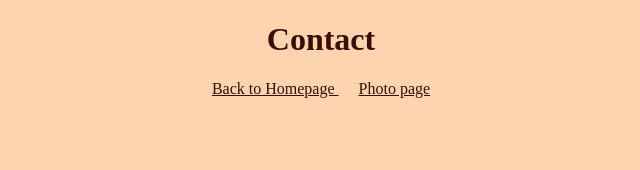
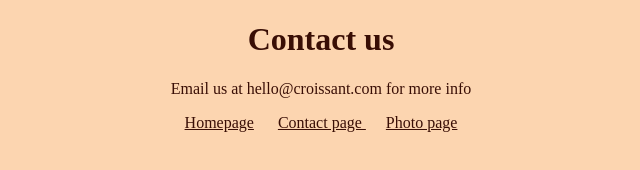
Before and after one commit to kcystrng/Croissant, a plain HTML site: page contact.html in a window 1280 px wide. Shown: the whole page, without its empty margins (319-959 px from the left). Drawn offline with Linux system fonts and the light colour scheme.

Commit message:
Edited footer

```diff
--- a/contact.html
+++ b/contact.html
@@ -4,15 +4,17 @@
     <meta charset="UTF-8" />
     <meta http-equiv="X-UA-Compatible" content="IE=edge" />
     <meta name="viewport" content="width=device-width, initial-scale=1.0" />
-    <title>Document</title>
+    <title>Contact Us</title>
     <link rel="stylesheet" href="src/style.css" />
   </head>
   <body>
-    <h1>Contact</h1>
-    <footer>
-      <a href="/index.html"> Back to Homepage </a>
-
-      <a href="photo.html"> Photo page </a>
+    <h1>Contact us</h1>
+    <p>Email us at hello@croissant.com for more info</p>
+<footer>
+        <a href="/index.html">Homepage</a>
+        <a href="/contact.html"> Contact page </a>
+        <a href="/photo.html"> Photo page </a>
     </footer>
+    </div>
   </body>
 </html>
```
Also changed, not shown: index.html (+1 -1 lines), photo.html (+3 -3 lines).
